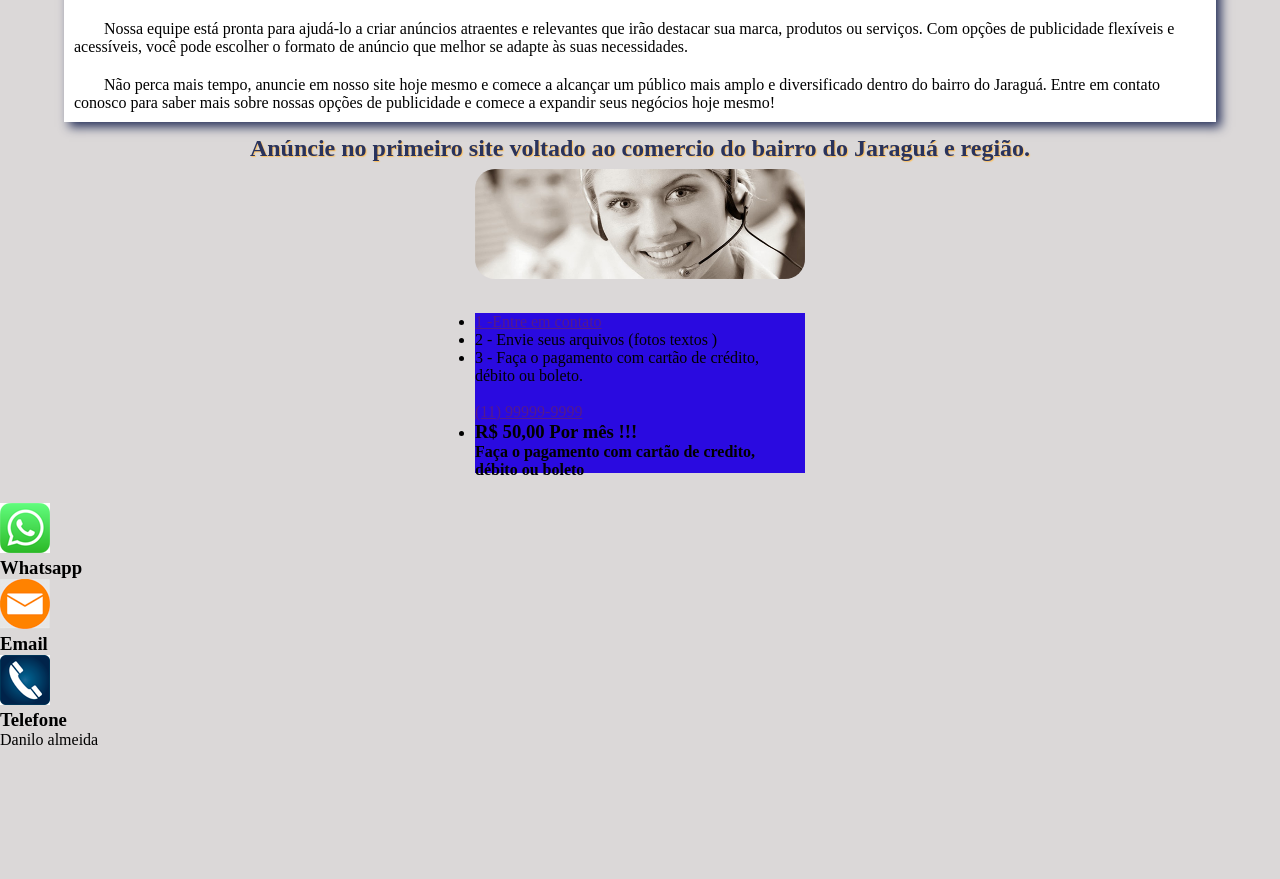
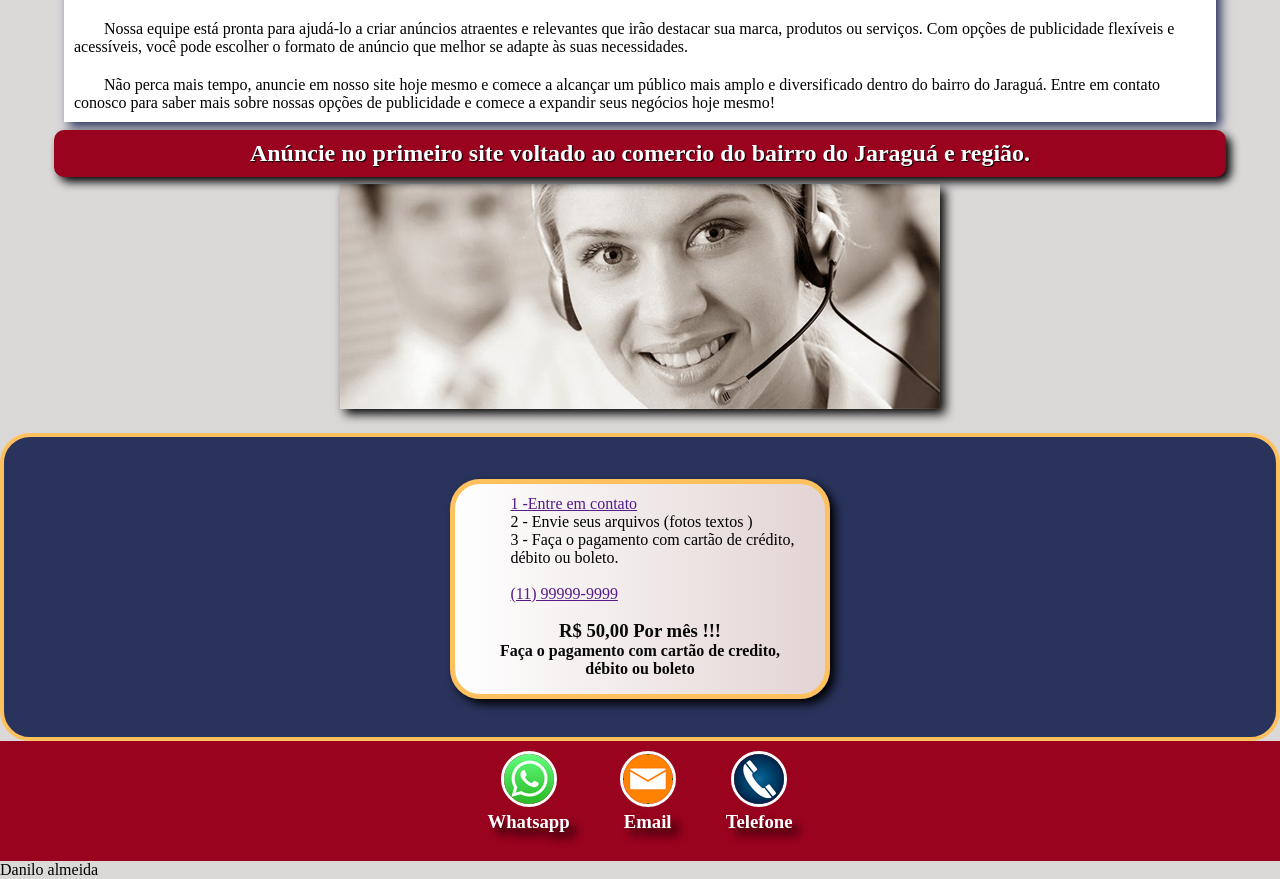
Before and after one commit to Daniloalmeid/comercio-jaragua2, a plain HTML site: page pag/anuncie.html in a window 1280 px wide. Shown: the part 500-1379 px from the top of the page. Before the commit the page ends 1249 px from the top, so only its background shows below. Drawn offline with Linux system fonts and the light colour scheme; a web font is replaced by a local one.

Commit message:
Update anuncieconosco.css

```diff
--- a/styles/anuncieconosco.css
+++ b/styles/anuncieconosco.css
@@ -99,50 +99,103 @@ menu > ul > li{
 
 }
 .h2banneranuncie{
+    width: 90%;
+    display: inline-block;
     position: relative;
     left: 0%;
     top: 3px;
+    margin-bottom: 10px;
     padding: 10px;
-    color: var(--cor0);
-    text-shadow: 1px 1px 1px var(--cor1);
+    color: white;
+    text-shadow: 1px 1px 1px black;
+    background-color: var(--cor4);
+    border-radius: 10px;
+    box-shadow: 5px 5px 10px black;
 
 }
 .banneranuncio{
    text-align: center;
+   margin-top: 5px;
 }
 .imgatendente{
-    width: 330px;
+    box-shadow: 5px 5px 10px black;
+    margin-top: 5;
+   /* width: 330px;
     height: 110px;
     border-radius: 20px;
-    margin: auto;
+    margin: auto;*/
 
 }
 .valores{
-    display: flex;
-    flex-wrap: wrap;
+    margin: 0%;
+    height: 300PX;
+    margin-top: 20px;
+    background-color: var(--cor0);
+    border: 4px solid var(--cor1);
+    border-radius: 30px;
+}
+.valores1{
+    position: relative;
+    margin: auto;
     padding: 10px;
-    margin: 20px;
+    display: flexbox;
+    text-align: center;
+    width: 350px;
+    height: 190px;
+    left: 0%;
+    top: 42px;
+    background-image: linear-gradient(to right, white,rgb(227, 212, 212));
+    border-radius: 30px;
+    border: 5px solid var(--cor1);
+    box-shadow: 5px 5px 10px black;
+}
 
+.ulvalores{
+    position: relative;
+    left: 13%;
+    top: 1px;
+    list-style-type: none;
+}
+.livalores{
+    text-align: left;
 
 }
-.valores1{
+.h350{
+    position: relative;
+    left: -13%;
+    top: 17px;
+    color: #080808;
+}
+.contatos{
+    height: 100px;
+    display: flex;
+    justify-content: center;
+    background-color: var(--cor4);
+    padding: 10px;
+}
+.contato1{
+    text-align: center;
 
-    margin:auto;
-    width: 330px;
-    height: 160px;
-    background-color: #2a0ae0;
 }
-.valores2{
-    margin-top: 20px;
-    margin:  auto;
-    width: 330px;
-    height: 160px;
-    background-color: #e00a0a;
+.contato2{
+    margin-left: 50px;
+    margin-right: 50px;
+    text-align: center;
 }
+.contato3{
+    text-align: center;
+}
+.img:hover{
+    transform: translate( 2px, -5px);
+    box-shadow: 5px 5px 10px rgba(0, 0, 0, 0.733);
+    transition: transform 0.4s, border .2s;
+}
+.img{
+    border-radius: 50%;
+    border: 3px solid white;
 
-livalores{
-    position: relative;
-    left: 7%;
-    top: 0px;
-    padding: 5px;
 }
+.h3contatos{
+    color: white;
+    text-shadow: 7px 7px 10px black;
+}
```
